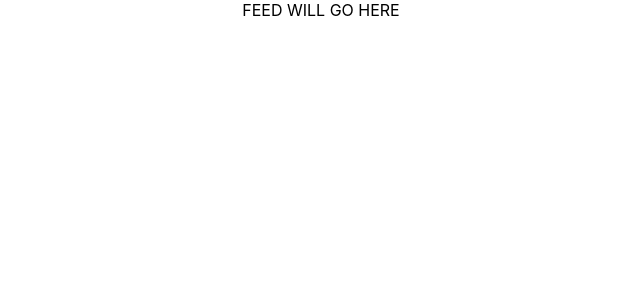
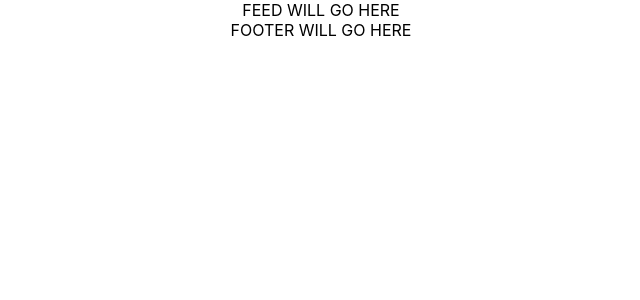
Before and after one commit to zoranaism/team-project-week-2, a React (Create React App) app: page / in a window 1280 px wide. Shown: the top 300 px of the page, without its empty margins (319-959 px from the left). Built offline with nearby package versions, Linux system fonts and the light colour scheme.

Commit message:
Add footer component, fix bug

```diff
--- a/src/App.js
+++ b/src/App.js
@@ -2,11 +2,13 @@ import React from "react";
 import logo from "./logo.svg";
 import "./App.css";
 import Feed from "./Feed/Feed";
+import Footer from "./Footer/Footer";
 
 function App() {
   return (
     <div className="App">
       <Feed />
+      <Footer />
     </div>
   );
 }
--- a/src/Feed/Feed.js
+++ b/src/Feed/Feed.js
@@ -1,3 +1,5 @@
+import React from "react";
+
 export default function Feed() {
   return <div>FEED WILL GO HERE</div>;
 }
--- /dev/null
+++ b/src/Footer/Footer.js
@@ -0,0 +1,5 @@
+import React from "react";
+
+export default function Footer() {
+  return <footer>FOOTER WILL GO HERE</footer>;
+}
```
